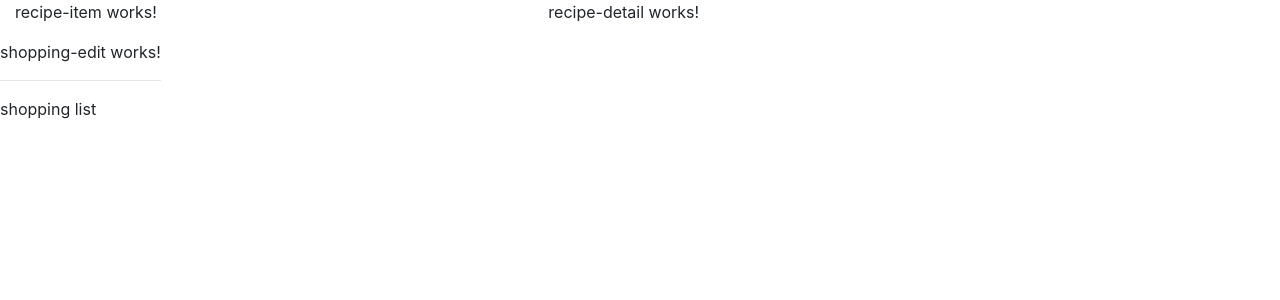
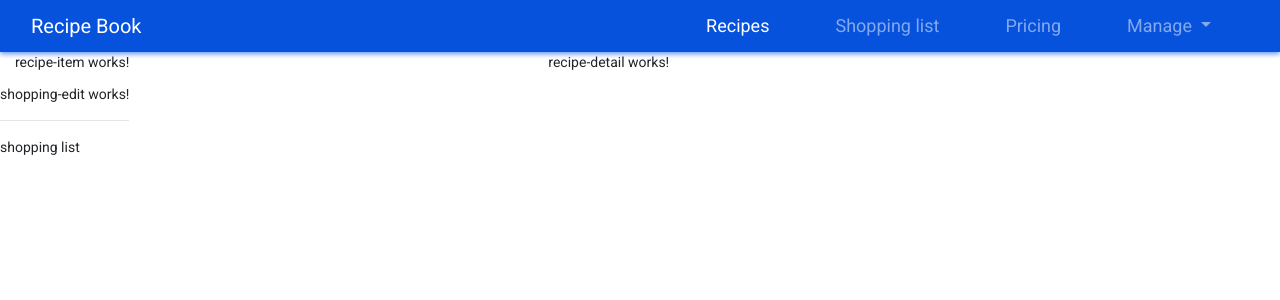
Before and after one commit to Primeshheshan/Angular-app, an Angular app: page / in a window 1280 px wide. Shown: the top 300 px of the page. Built offline with nearby package versions, Linux system fonts and the light colour scheme.

Commit message:
designed navbar and angular material installed

```diff
--- a/angular.json
+++ b/angular.json
@@ -28,6 +28,8 @@
               "src/assets"
             ],
             "styles": [
+              "./node_modules/@angular/material/prebuilt-themes/pink-bluegrey.css",
+              "node_modules/font-awesome/css/font-awesome.css",
               "node_modules/bootstrap/dist/css/bootstrap.min.css",
               "src/styles.css"
             ],
@@ -95,6 +97,7 @@
               "src/assets"
             ],
             "styles": [
+              "./node_modules/@angular/material/prebuilt-themes/pink-bluegrey.css",
               "src/styles.css"
             ],
             "scripts": []
--- a/package.json
+++ b/package.json
@@ -12,14 +12,19 @@
   "private": true,
   "dependencies": {
     "@angular/animations": "~11.0.9",
+    "@angular/cdk": "^11.0.4",
     "@angular/common": "~11.0.9",
     "@angular/compiler": "~11.0.9",
     "@angular/core": "~11.0.9",
     "@angular/forms": "~11.0.9",
+    "@angular/localize": "~11.0.9",
+    "@angular/material": "^11.0.4",
     "@angular/platform-browser": "~11.0.9",
     "@angular/platform-browser-dynamic": "~11.0.9",
     "@angular/router": "~11.0.9",
+    "@ng-bootstrap/ng-bootstrap": "^9.0.0",
     "bootstrap": "^4.5.3",
+    "font-awesome": "^4.7.0",
     "jquery": "^3.5.1",
     "rxjs": "~6.6.0",
     "tslib": "^2.0.0",
--- a/src/app/header/header.component.css
+++ b/src/app/header/header.component.css
@@ -0,0 +1,23 @@
+.navbar {
+  background-color: var(--primary-color);
+  font-size: 18px;
+  box-shadow: 0 2px 5px #5f96fb;
+}
+.nav-item {  margin-right: 30px; }
+.navbar-toggler {
+  border: none;
+  outline: none !important;
+  margin: 0%;
+}
+.navbar-toggler span {
+  color: white;
+  font-size: 1.5rem;
+}
+.nav-link {
+  display: inline-block;
+  margin-left: 20px;
+}
+.dropdown-menu {
+  border: none;
+  box-shadow: 0 2px 5px #d5d5d5;
+}
--- a/src/app/header/header.component.html
+++ b/src/app/header/header.component.html
@@ -0,0 +1,48 @@
+<nav class="navbar navbar-expand-lg navbar-dark">
+  <div class="container-fluid">
+    <a class="navbar-brand" href="#">Recipe Book</a>
+
+    <button (click)="isCollapsed = !isCollapsed"
+            [attr.aria-expanded]="!isCollapsed"
+            class="navbar-toggler"
+            type="button"
+            data-bs-toggle="collapse"
+            data-bs-target="#navbarNav"
+            aria-controls="navbarNav"
+            aria-expanded="false"
+            aria-label="Toggle navigation">
+      <span class="fa fa-bars"></span>
+    </button>
+
+    <div class="collapse navbar-collapse" id="navbarNav" [ngbCollapse]="isCollapsed">
+      <div class="mr-auto"></div>
+      <ul class="navbar-nav">
+        <li class="nav-item">
+          <a class="nav-link active" aria-current="page" href="#">Recipes</a>
+        </li>
+        <li class="nav-item">
+          <a class="nav-link" href="#">Shopping list</a>
+        </li>
+        <li class="nav-item">
+          <a class="nav-link" href="#">Pricing</a>
+        </li>
+        <li class="nav-item dropdown">
+          <a  class="nav-link dropdown-toggle"
+              href="#"
+              (click)="isCollapsedDropdown = !isCollapsedDropdown"
+              [attr.aria-expanded]="!isCollapsedDropdown"
+              id="navbarDropdownMenuLink"
+              role="button"
+              data-bs-toggle="dropdown"
+              aria-expanded="false">
+            Manage
+          </a>
+          <ul class="dropdown-menu" aria-labelledby="navbarDropdownMenuLink" [ngbCollapse]="isCollapsedDropdown">
+            <li><a class="dropdown-item" href="#">Save Data</a></li>
+            <li><a class="dropdown-item" href="#">Fetch Data</a></li>
+          </ul>
+        </li>
+      </ul>
+    </div>
+  </div>
+</nav>
--- a/src/app/header/header.component.ts
+++ b/src/app/header/header.component.ts
@@ -6,7 +6,8 @@ import { Component, OnInit } from '@angular/core';
   styleUrls: ['./header.component.css']
 })
 export class HeaderComponent implements OnInit {
-
+  public isCollapsed = true;
+  public isCollapsedDropdown = true;
   constructor() { }
 
   ngOnInit(): void {
--- a/src/index.html
+++ b/src/index.html
@@ -6,8 +6,10 @@
   <base href="/">
   <meta name="viewport" content="width=device-width, initial-scale=1">
   <link rel="icon" type="image/x-icon" href="favicon.ico">
+  <link href="https://fonts.googleapis.com/css?family=Roboto:300,400,500&display=swap" rel="stylesheet">
+  <link href="https://fonts.googleapis.com/icon?family=Material+Icons" rel="stylesheet">
 </head>
-<body>
+<body class="mat-typography">
   <app-root></app-root>
 </body>
 </html>
--- a/src/polyfills.ts
+++ b/src/polyfills.ts
@@ -1,3 +1,7 @@
+/***************************************************************************************************
+ * Load `$localize` onto the global scope - used if i18n tags appear in Angular templates.
+ */
+import '@angular/localize/init';
 /**
  * This file includes polyfills needed by Angular and is loaded before the app.
  * You can add your own extra polyfills to this file.
--- a/src/styles.css
+++ b/src/styles.css
@@ -1,4 +1,8 @@
 /* You can add global styles to this file, and also import other style files */
 :root {
-  --primary-color: blue;
+  --primary-color: #0652DD;
 }
+
+
+html, body { height: 100%; }
+body { margin: 0; font-family: Roboto, "Helvetica Neue", sans-serif; }
```
Also changed, not shown: src/app/app.module.ts (+6 -1 lines), 1 other file (tests, documents, lock files or other folders).
